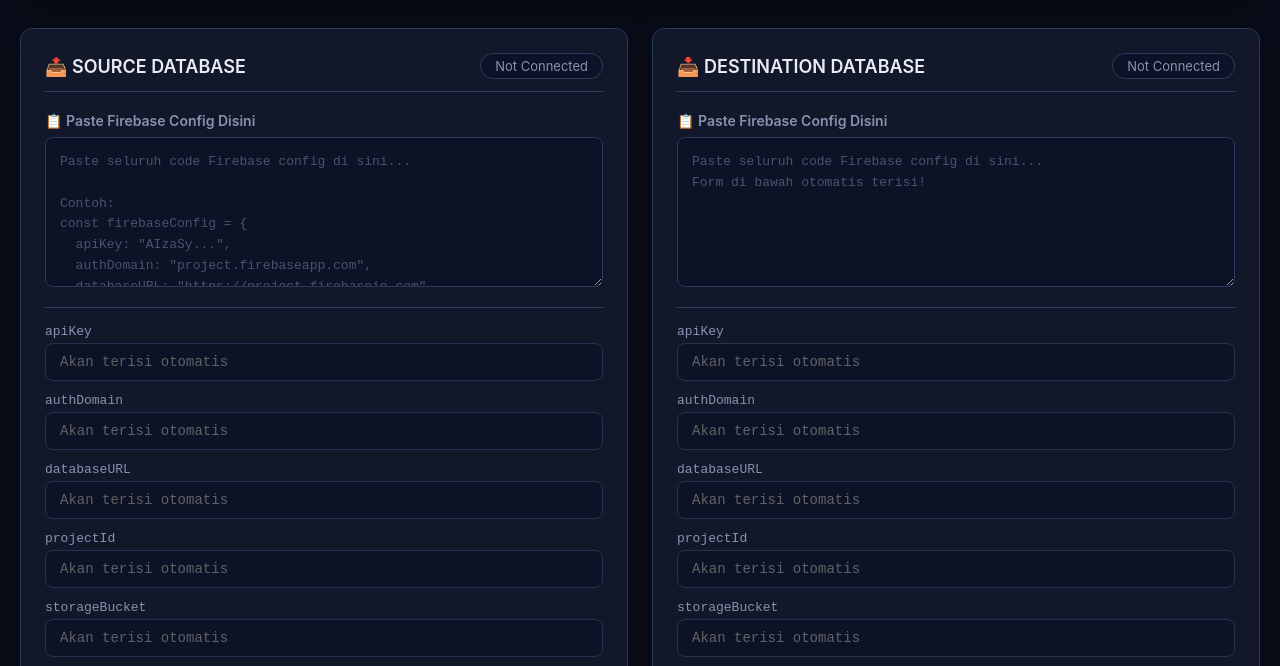
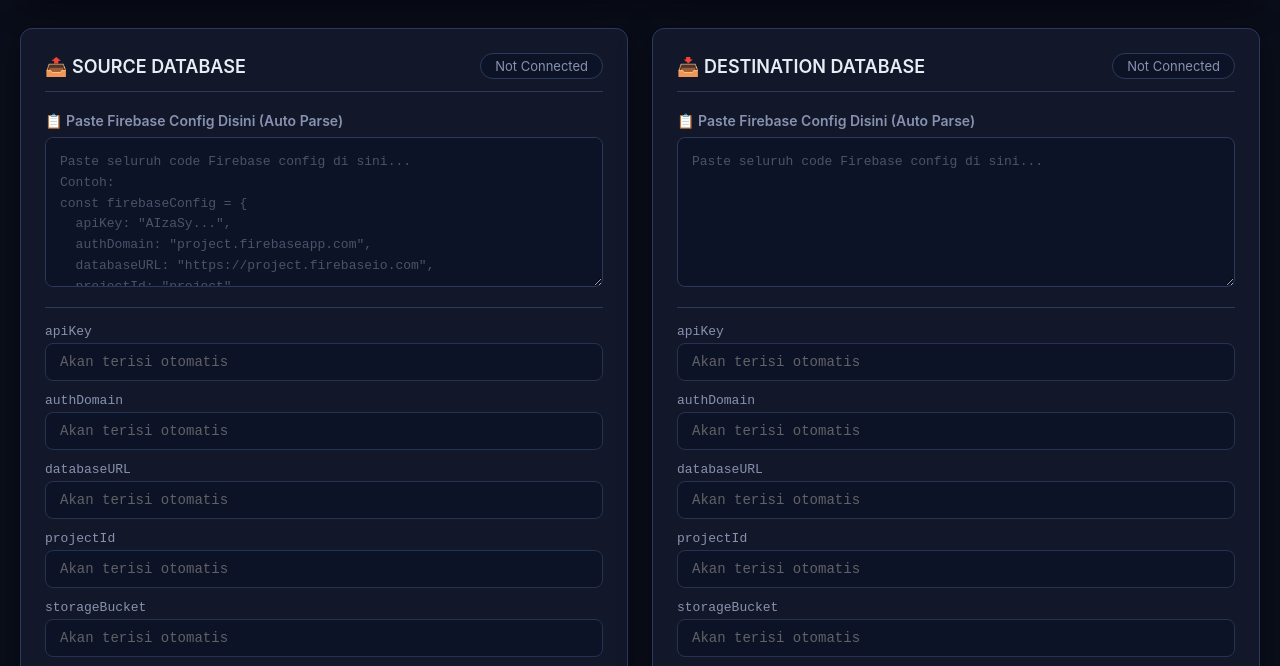
Before and after one commit to XREZZKYDEV/XREZZKY_TF-DATABASE, a plain HTML site: page index.html in a window 1280 px wide. Shown: the part 98-764 px from the top of the page. Drawn offline with Linux system fonts and the light colour scheme.

Commit message:
Refactor Firebase config input section
Removed comments for clarity and updated textarea labels for Firebase configuration input.

```diff
--- a/index.html
+++ b/index.html
@@ -24,15 +24,13 @@
                         <span class="status-badge" id="sourceStatus">Not Connected</span>
                     </div>
 
-                    <!-- PASTE DI SINI -->
                     <div class="paste-area">
-                        <label class="paste-label">📋 Paste Firebase Config Disini</label>
-                        <textarea class="paste-textarea" id="sourceConfigInput" placeholder="Paste seluruh code Firebase config di sini...&#10;&#10;Contoh:&#10;const firebaseConfig = {&#10;  apiKey: &quot;AIzaSy...&quot;,&#10;  authDomain: &quot;project.firebaseapp.com&quot;,&#10;  databaseURL: &quot;https://project.firebaseio.com&quot;,&#10;  projectId: &quot;project&quot;,&#10;  storageBucket: &quot;project.appspot.com&quot;,&#10;  messagingSenderId: &quot;123456&quot;,&#10;  appId: &quot;1:123:web:abc&quot;&#10;};&#10;&#10;Form di bawah otomatis terisi!"></textarea>
+                        <label class="paste-label">📋 Paste Firebase Config Disini (Auto Parse)</label>
+                        <textarea class="paste-textarea" id="sourceConfigInput" placeholder="Paste seluruh code Firebase config di sini...&#10;Contoh:&#10;const firebaseConfig = {&#10;  apiKey: &quot;AIzaSy...&quot;,&#10;  authDomain: &quot;project.firebaseapp.com&quot;,&#10;  databaseURL: &quot;https://project.firebaseio.com&quot;,&#10;  projectId: &quot;project&quot;&#10;};"></textarea>
                     </div>
 
                     <div class="divider"></div>
 
-                    <!-- FORM OTOMATIS TERISI -->
                     <div class="config-form">
                         <div class="form-group">
                             <label for="sourceApiKey">apiKey</label>
@@ -88,15 +86,13 @@
                         <span class="status-badge" id="destStatus">Not Connected</span>
                     </div>
 
-                    <!-- PASTE DI SINI -->
                     <div class="paste-area">
-                        <label class="paste-label">📋 Paste Firebase Config Disini</label>
-                        <textarea class="paste-textarea" id="destConfigInput" placeholder="Paste seluruh code Firebase config di sini...&#10;Form di bawah otomatis terisi!"></textarea>
+                        <label class="paste-label">📋 Paste Firebase Config Disini (Auto Parse)</label>
+                        <textarea class="paste-textarea" id="destConfigInput" placeholder="Paste seluruh code Firebase config di sini..."></textarea>
                     </div>
 
                     <div class="divider"></div>
 
-                    <!-- FORM OTOMATIS TERISI -->
                     <div class="config-form">
                         <div class="form-group">
                             <label for="destApiKey">apiKey</label>
@@ -146,7 +142,6 @@
                 </section>
             </div>
 
-            <!-- Migration Options -->
             <section class="options-card">
                 <h3>⚙️ Migration Options</h3>
                 <div class="options-grid">
@@ -169,12 +164,10 @@
                 </div>
             </section>
 
-            <!-- Action Button -->
             <div class="action-section">
                 <button class="btn-migrate" id="startMigrationBtn" disabled>🚀 Start Migration</button>
             </div>
 
-            <!-- Progress Section -->
             <section class="progress-card" id="progressSection" style="display:none;">
                 <h3>📊 Progress</h3>
                 <div class="progress-container">
@@ -188,7 +181,6 @@
                 </div>
             </section>
 
-            <!-- Logs Section -->
             <section class="logs-card">
                 <div class="logs-header">
                     <h3>📋 Logs</h3>
@@ -199,7 +191,6 @@
                 </div>
             </section>
 
-            <!-- Summary Section -->
             <section class="summary-card" id="summarySection" style="display:none;">
                 <h3>📈 Migration Summary</h3>
                 <div class="summary-grid" id="summaryContent">
```
